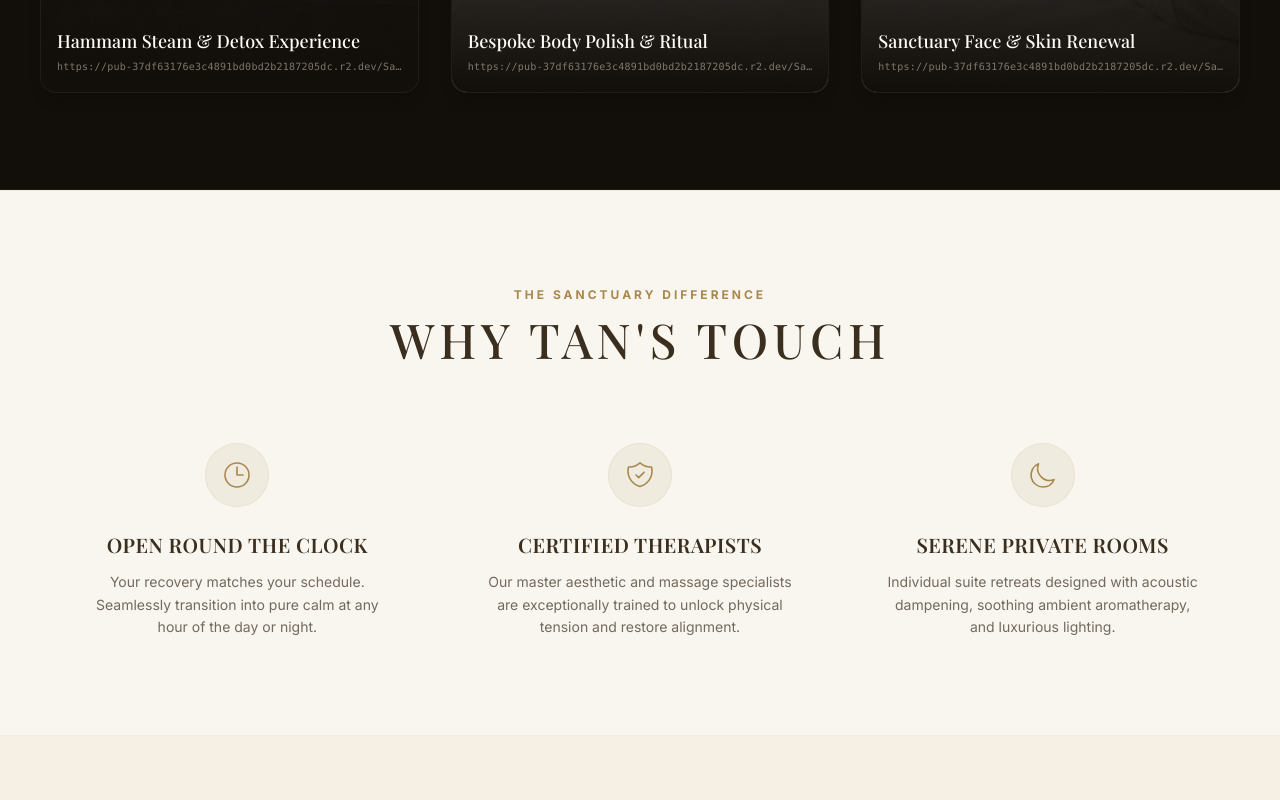
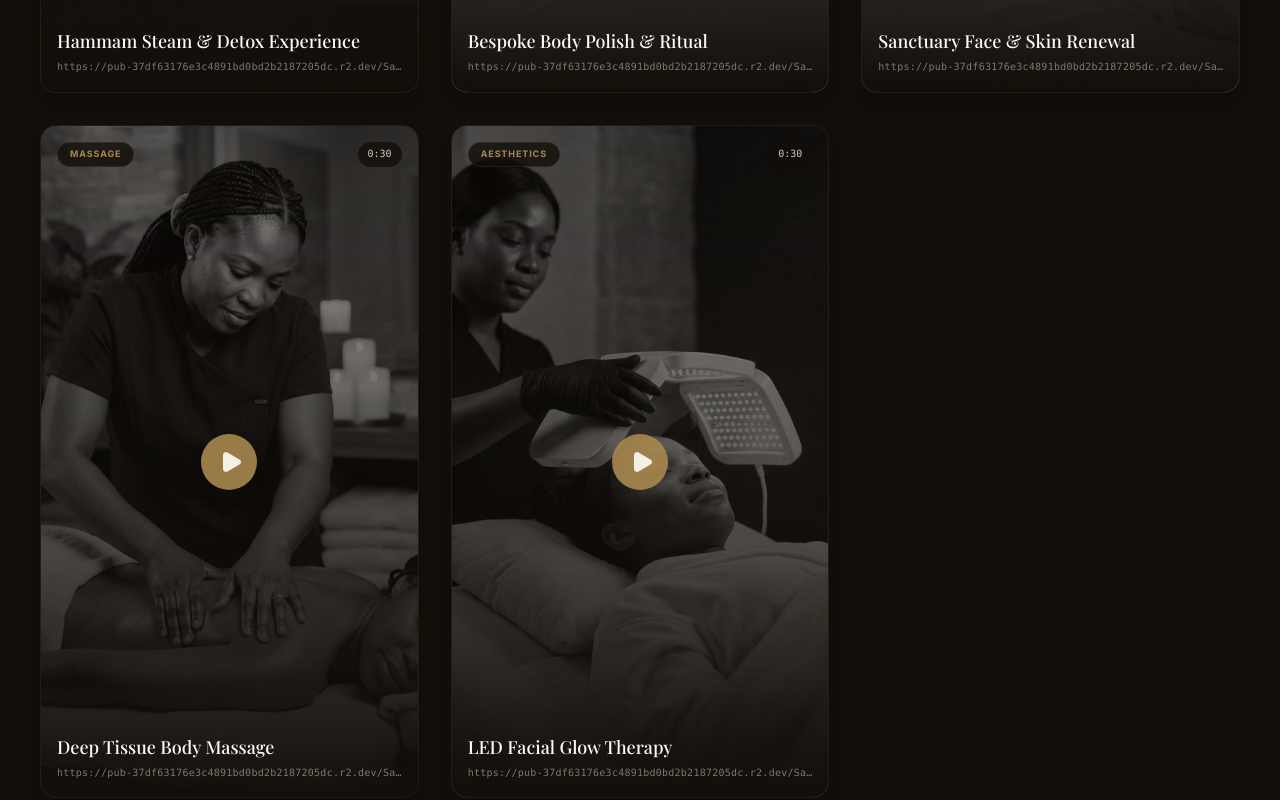
Before and after one commit to olami-stack/tans-touchbeauty-spa, a React (Vite) app: page / in a window 1280 px wide. Shown: the part 4040-4840 px from the top of the page. Built offline with nearby package versions, Linux system fonts and the light colour scheme; a web font is replaced by a local one.

Commit message:
Fix gallery playing the same video for every card
All 3 default gallery videos pointed to the same R2 file, so any
card opened identical footage. Add 2 more entries and give all 5
cards their own distinct video URL and thumbnail.

```diff
--- a/src/components/Gallery.tsx
+++ b/src/components/Gallery.tsx
@@ -4,6 +4,8 @@ import { motion, AnimatePresence } from 'motion/react';
 import hammamSpaCard from '../assets/images/hammam_spa_card_1783627605364.jpg';
 import bespokeBodyPolish from '../assets/images/bespoke_body_polish_1783627649827.jpg';
 import immersiveNigerianLadySpa from '../assets/images/immersive_nigerian_lady_spa_1783637278539.jpg';
+import bodyMassageCard from '../assets/images/body_massage_card_1783627580683.jpg';
+import ledFacialCard from '../assets/images/led_facial_card_1783627593297.jpg';
 
 interface VideoItem {
   id: string;
@@ -19,7 +21,7 @@ const DEFAULT_VIDEOS: VideoItem[] = [
     id: 'vid-1',
     title: 'Hammam Steam & Detox Experience',
     category: 'Wellness',
-    url: 'https://pub-37df63176e3c4891bd0bd2b2187205dc.r2.dev/SaveVid.Net_AQMak92LyO5FNoxxc3dmJ4ewlpYVFZf6x--Y0veHzTcomY1a0q7JcEUW7qYnTiWAPB20LeDq-n9KUYqWOtb7coG3r2sqsZQj7sLTph8.mp4',
+    url: 'https://pub-37df63176e3c4891bd0bd2b2187205dc.r2.dev/SaveVid.Net_AQNJ1FecCuiVTc46Da8YVs9w3HpVzxjwmd2f7r2_OlwMviqClv32wms_iaxkJIUfDzFT3hxeMCz_YnbkE2pRijqSSlgv8wsNTL_ca4o.mp4',
     duration: '0:30',
     thumbnail: hammamSpaCard
   },
@@ -27,7 +29,7 @@ const DEFAULT_VIDEOS: VideoItem[] = [
     id: 'vid-2',
     title: 'Bespoke Body Polish & Ritual',
     category: 'Therapy',
-    url: 'https://pub-37df63176e3c4891bd0bd2b2187205dc.r2.dev/SaveVid.Net_AQMak92LyO5FNoxxc3dmJ4ewlpYVFZf6x--Y0veHzTcomY1a0q7JcEUW7qYnTiWAPB20LeDq-n9KUYqWOtb7coG3r2sqsZQj7sLTph8.mp4',
+    url: 'https://pub-37df63176e3c4891bd0bd2b2187205dc.r2.dev/SaveVid.Net_AQNi_FJZoQR1sIvbjosnZHe5rRPR_ZfnG2Qw_wyBqMVSl9vQOdmQr9c_ZrQUHsCD5QGXDjDwl01SCfdM7lrRmDkoN-XTFk1TAYl8EEY.mp4',
     duration: '0:30',
     thumbnail: bespokeBodyPolish
   },
@@ -35,9 +37,25 @@ const DEFAULT_VIDEOS: VideoItem[] = [
     id: 'vid-3',
     title: 'Sanctuary Face & Skin Renewal',
     category: 'Aesthetics',
-    url: 'https://pub-37df63176e3c4891bd0bd2b2187205dc.r2.dev/SaveVid.Net_AQMak92LyO5FNoxxc3dmJ4ewlpYVFZf6x--Y0veHzTcomY1a0q7JcEUW7qYnTiWAPB20LeDq-n9KUYqWOtb7coG3r2sqsZQj7sLTph8.mp4',
+    url: 'https://pub-37df63176e3c4891bd0bd2b2187205dc.r2.dev/SaveVid.Net_AQOfU3N5RTueqSdXHcxM3Bg4SsBiXkTlxW_DMe6SfGDeSWWDjvGTAhbIO-Hb4BV3DzvDhJIVMmH-YcPsRemST7_MNIRhGYkO0B_ycUE.mp4',
     duration: '0:30',
     thumbnail: immersiveNigerianLadySpa
+  },
+  {
+    id: 'vid-4',
+    title: 'Deep Tissue Body Massage',
+    category: 'Massage',
+    url: 'https://pub-37df63176e3c4891bd0bd2b2187205dc.r2.dev/SaveVid.Net_AQP051CVAvg2AekhIkaA9IOPVRKHMV3jwRwOe6KgY0sNeBPgiuX_yfsx3V1xtH4zcs3a65KFEhLyfJ2peIFJIojX.mp4',
+    duration: '0:30',
+    thumbnail: bodyMassageCard
+  },
+  {
+    id: 'vid-5',
+    title: 'LED Facial Glow Therapy',
+    category: 'Aesthetics',
+    url: 'https://pub-37df63176e3c4891bd0bd2b2187205dc.r2.dev/SaveVid.Net_AQPZ9V2yVAhDu77MZU7JEHl9DHVU96FZE60jZFc0ncE5DeQFvS2kp42R0XSkB-2hpA55xCuBx31TK3wKlBfHKNrB.mp4',
+    duration: '0:30',
+    thumbnail: ledFacialCard
   }
 ];
 
@@ -168,7 +186,7 @@ export default function Gallery() {
                   </span>
 
                   {/* Custom Added Deletion Support */}
-                  {!vid.id.startsWith('vid-1') && !vid.id.startsWith('vid-2') && !vid.id.startsWith('vid-3') && (
+                  {!DEFAULT_VIDEOS.some((dv) => dv.id === vid.id) && (
                     <button
                       onClick={(e) => handleDeleteVideo(vid.id, e)}
                       className="p-1 rounded-full bg-red-900/80 text-cream hover:bg-red-700 transition-colors duration-300 z-20"
```
